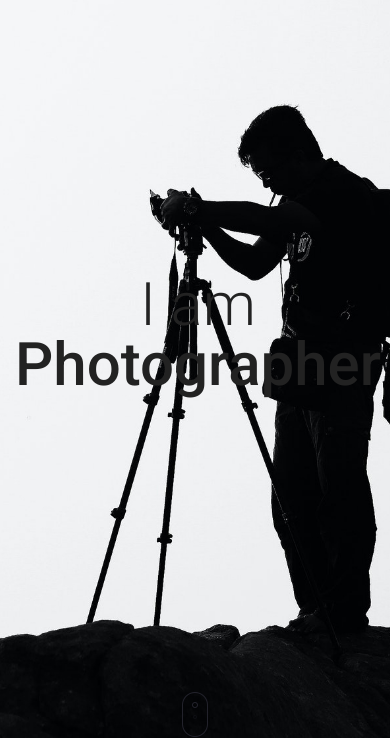
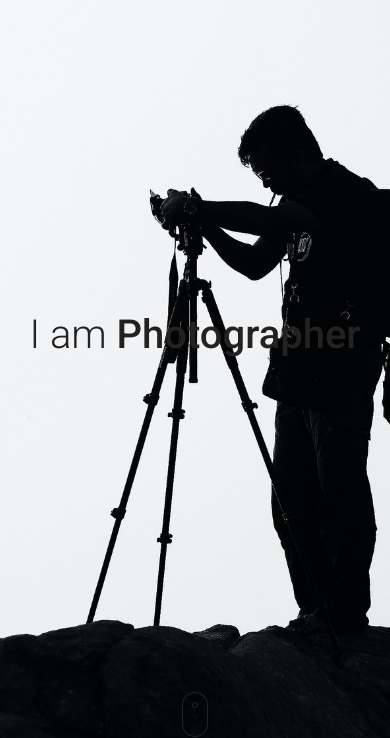
Before and after one commit to Elvira374/Photographer, a plain HTML site: page index.html in a window 390 px wide. Shown: the part 106-844 px from the top of the page. Drawn offline with Linux system fonts and the light colour scheme.

Commit message:
update style.css

```diff
--- a/css/style.css
+++ b/css/style.css
@@ -707,6 +707,10 @@ footer {
 }
 
 @media screen and (max-width: 550px) {
+    .title-h1 {
+        font-size: 40px;
+    }
+
     .service {
         grid-template: repeat(6, 1fr)/1fr;
     }
```
